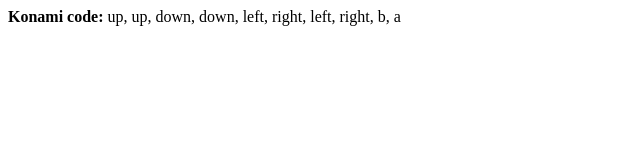
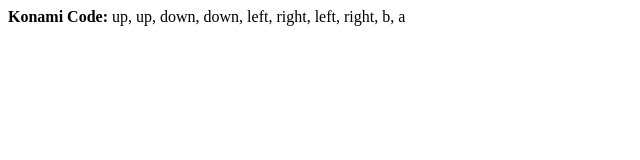
Before and after one commit to theInternauts/Konami_Code, a plain HTML site: page demo.html in a window 1280 px wide. Shown: the full height of the page, 0-640 px from the left. Drawn offline with nearby package versions, Linux system fonts and the light colour scheme.

Commit message:
typo fix

```diff
--- a/demo.html
+++ b/demo.html
@@ -8,6 +8,6 @@
 		</script>
 	</head>
 	<body>
-		<p><b>Konami code: </b>up, up, down, down, left, right, left, right, b, a</p>
+		<p><b>Konami Code: </b>up, up, down, down, left, right, left, right, b, a</p>
 	</body>
 </html>
```
